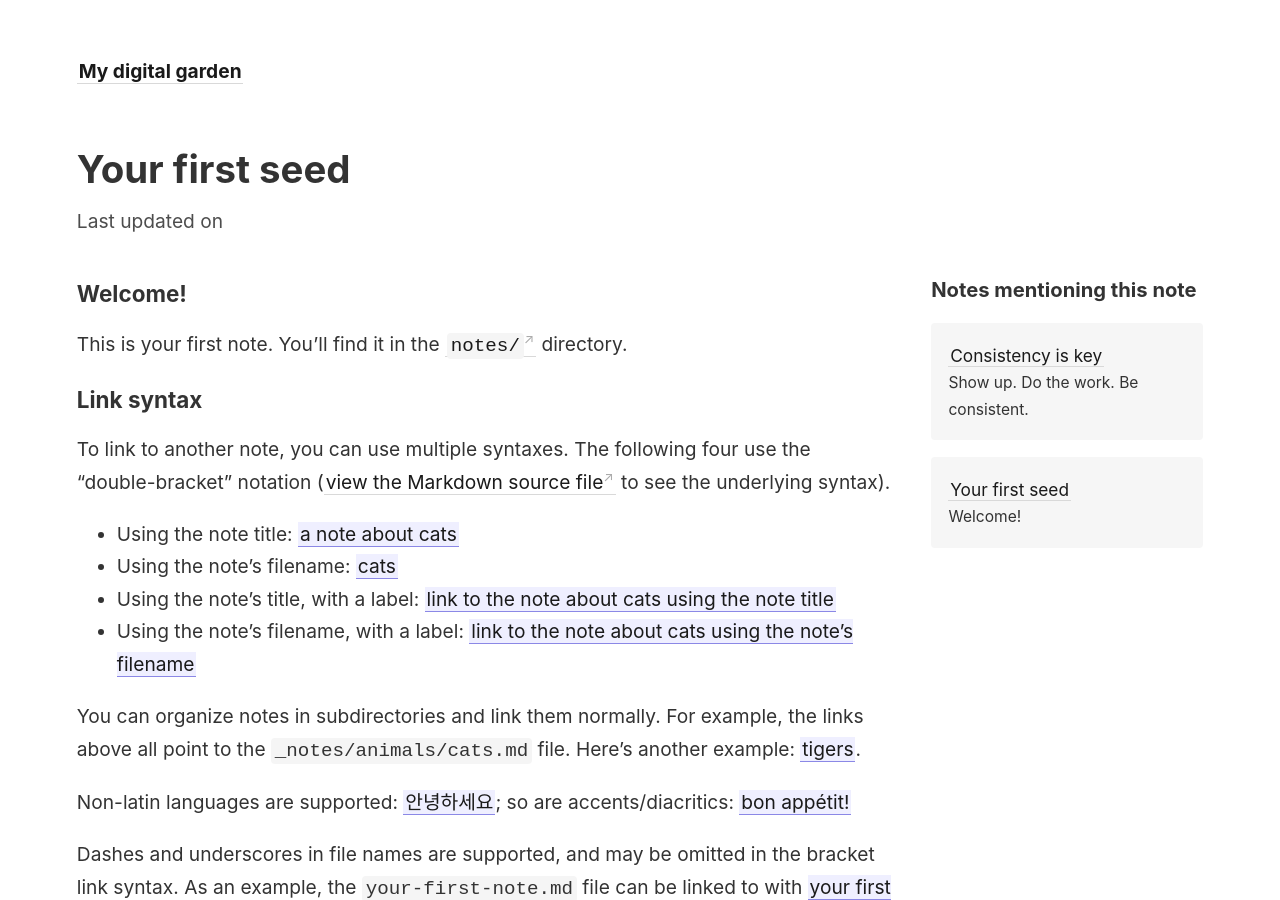
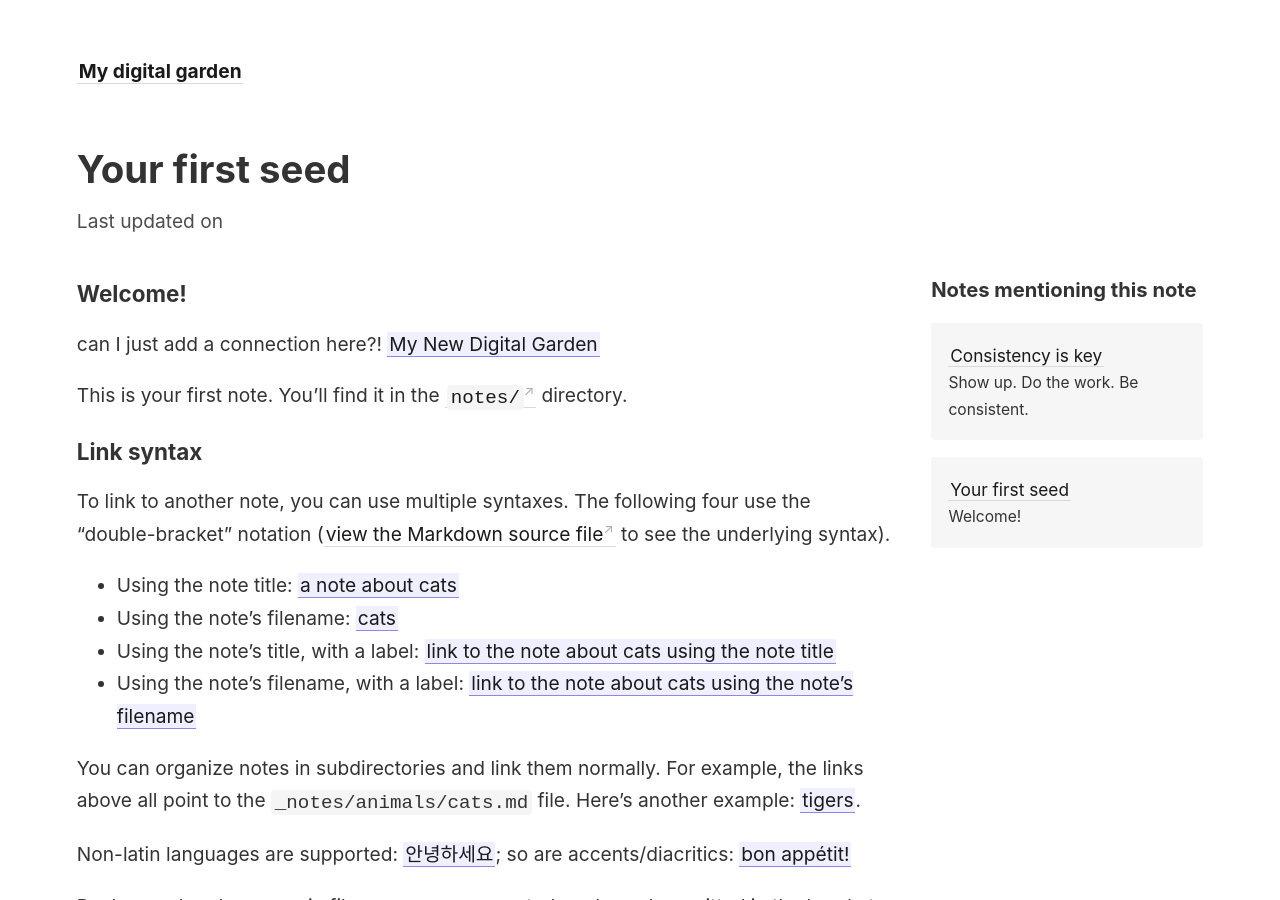
Before and after one commit to JuliaJulai/My-Digital-Garden, a Jekyll site: the page built from _notes/your-first-note.md, in a window 1280 px wide and 900 px high. Built offline with Jekyll 4.4.1, drawn with Linux system fonts in a browser that asks for light colours.

Commit message:
test again

```diff
--- a/_notes/your-first-note.md
+++ b/_notes/your-first-note.md
@@ -3,6 +3,8 @@ title: Your first seed
 ---
 
 ### Welcome!
+
+can I just add a connection here?! [[My New Digital Garden]]
 
 This is your first note. You'll find it in the [`notes/`](https://github.com/maximevaillancourt/digital-garden-jekyll-template/tree/master/_notes) directory.
 
```
